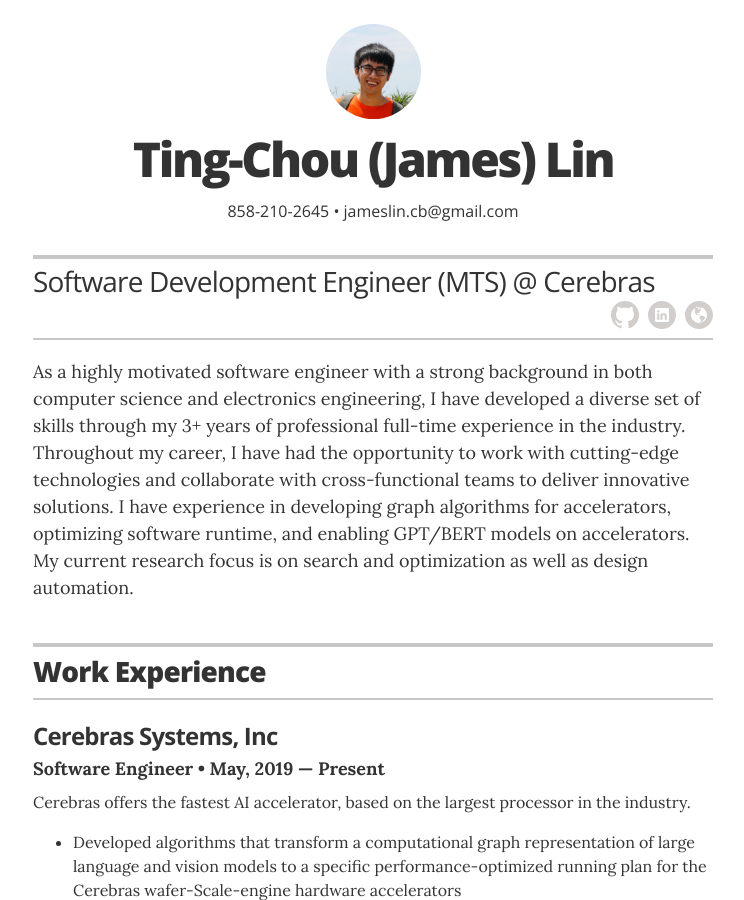
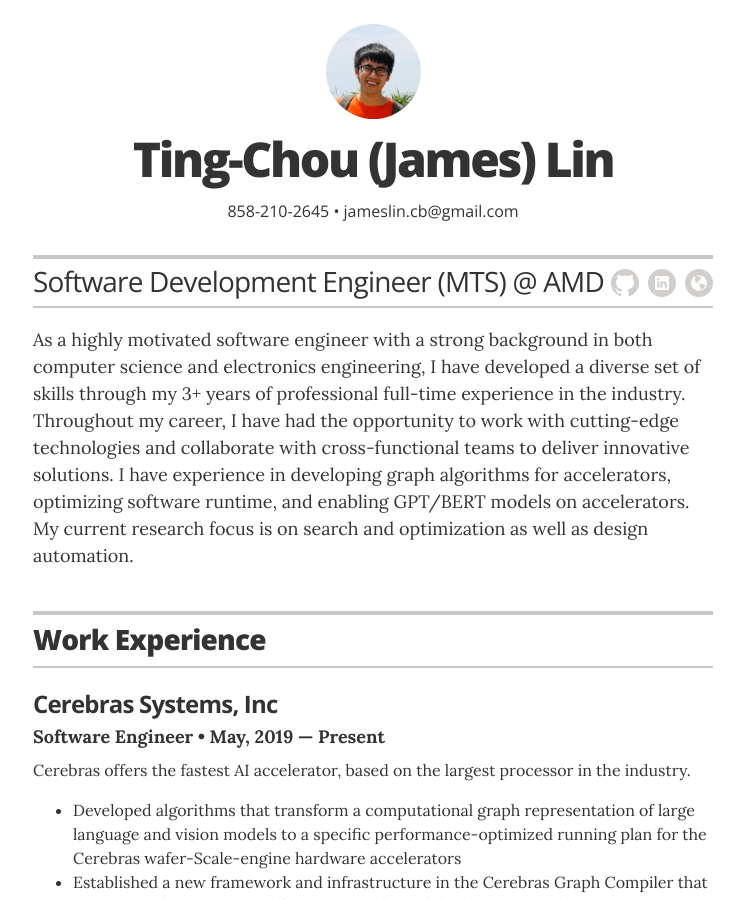
Before and after one commit to jamestclin/jamestclin.github.io, a Jekyll site: the page built from index.html, in a window 1280 px wide and 900 px high. Shown: the whole window, without its empty margins (267-1011 px from the left). Built offline with Jekyll 4.4.1, drawn with Linux system fonts in a browser that asks for light colours.

Commit message:
Update _config.yml

```diff
--- a/_config.yml
+++ b/_config.yml
@@ -11,10 +11,10 @@
 # Resume settings
 resume_avatar:                  "true"
 resume_name:                    "Ting-Chou (James) Lin"
-resume_title:                   "Software Development Engineer (MTS) @ Cerebras"
+resume_title:                   "Software Development Engineer (MTS) @ AMD"
 
 # used for the contact button in _layouts/resume.html
-resume_contact_email:           "jameslin.cb@gmail.com"
+resume_contact_email:           "jameslin.amd@gmail.com"
 
 # the next two items are used for schema itemprops in _layouts/resume.html
 resume_contact_telephone:       "858-210-2645"
```
